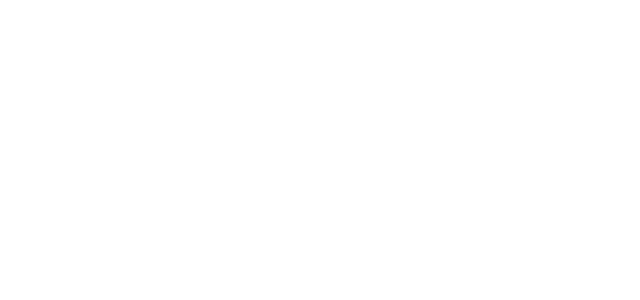
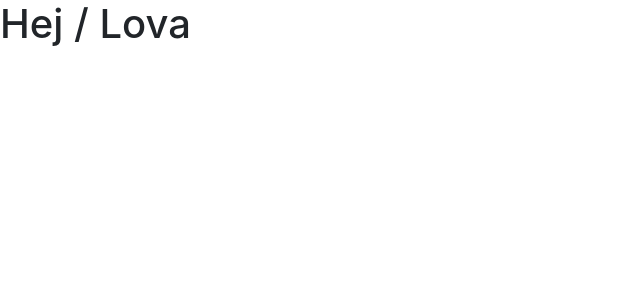
Before and after one commit to frdah/Grupp8, a React (Create React App) app: page / in a window 1280 px wide. Shown: the top 300 px of the page, without its empty margins (0-640 px from the left). Built offline with nearby package versions, Linux system fonts and the light colour scheme.

Commit message:
test commit

```diff
--- a/src/App.js
+++ b/src/App.js
@@ -1,11 +1,10 @@
-import React from 'react';
-import 'bootstrap/dist/css/bootstrap.css';
-
+import React from "react";
+import "bootstrap/dist/css/bootstrap.css";
 
 function App() {
   return (
-    <div >
-
+    <div>
+      <h1>Hej / Lova</h1>
     </div>
   );
 }
```
